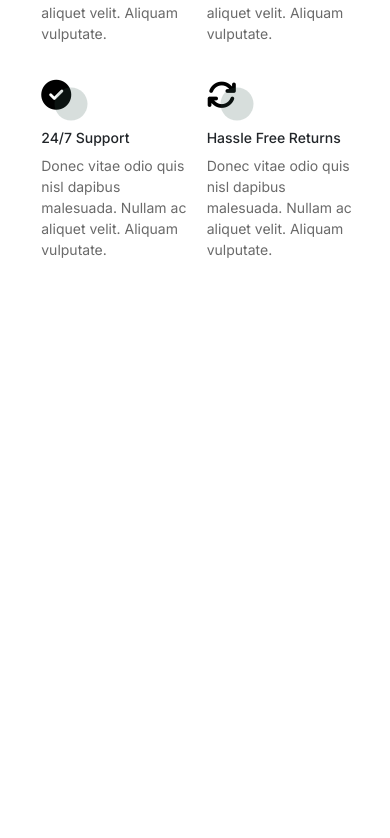
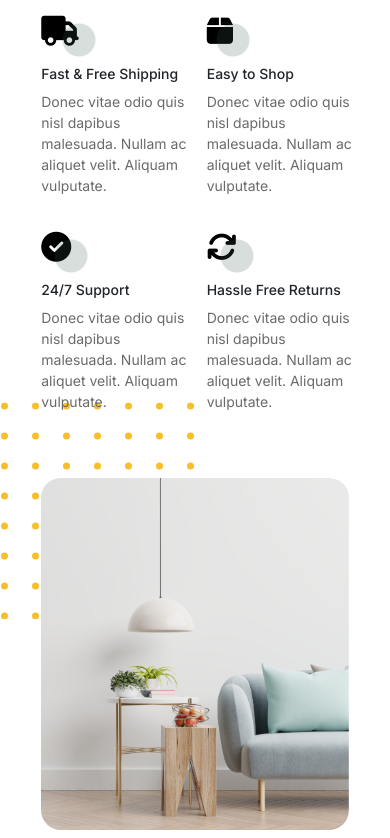
Before and after one commit to TaRek-ElSayed02/E-Commerce-Furni., a React (Create React App) app: page / in a window 390 px wide. Shown: the part 3235-4073 px from the top of the page. Before the commit the page ends 3539 px from the top, so only its background shows below. Built offline with nearby package versions, Linux system fonts and the light colour scheme.

Commit message:
complete why us section & modify some issues in responsive

```diff
--- a/src/App.css
+++ b/src/App.css
@@ -16,3 +16,10 @@
     margin-bottom: 150px;
    }
 }
+
+@media screen and (width: 2560px) {
+    .App{
+     height: 70vh;
+     margin-bottom: 150px;
+    }
+ }
--- a/src/component/Whyus.js
+++ b/src/component/Whyus.js
@@ -1,19 +1,21 @@
 import React from "react";
 import "./whyus.css";
+import whyUsImage from "../component/why-choose-us-img.jpg";
+import dots from "../component/dots-yellow.svg";
 
 
 const Whyus = () => {
 
     return (
 
-        <div className="whyus py-2 mt-5 row ">
-            <div className="choose col-lg-6 col-md-12 col-sm-12 col-xs-3">
+        <div style={{marginTop:"200px" }} className="whyus  py-2 row ">
+            <div className="choose col-lg-6 col-md-12 col-sm-12 col-xs-12">
                 <h2 className="choosetitle">Why Choose Us</h2>
                 <p className="choosedescription mb-5">Donec vitae odio quis nisl dapibus malesuada. Nullam ac aliquet velit. Aliquam vulputate velit imperdiet dolor tempor tristique.</p>
 
                 <div className="pros">
                     <div className="pro-cards ">
-                         <i class="fa-solid fa-truck"></i>
+                        <i class="fa-solid fa-truck"></i>
                         <h3>Fast & Free Shipping</h3>
                         <p>Donec vitae odio quis nisl dapibus malesuada. Nullam ac aliquet velit. Aliquam vulputate.</p>
                     </div>
@@ -33,9 +35,15 @@ const Whyus = () => {
                         <p>Donec vitae odio quis nisl dapibus malesuada. Nullam ac aliquet velit. Aliquam vulputate.</p>
                     </div>
                 </div>
+            </div>
 
 
+            <div className="whyus-image col-lg-6 col-md-12 col-sm-12 col-xs-12">
+                <img src={whyUsImage} alt='Why us section image' />
+
             </div>
+
+
         </div>
 
     )
--- a/src/component/whyus.css
+++ b/src/component/whyus.css
@@ -1,3 +1,10 @@
+
+
+.whyus{
+    padding-top: 100px;
+    /* margin-top: 150px; */
+}
+
 .choose {
     text-align: left;
     font-family: "Inter", sans-serif;
@@ -61,6 +68,33 @@
     z-index: 1;
 }
 
+.whyus-image {
+    position: relative; /* Ensures the pseudo-element is positioned relative to this container */
+    display: flex;
+    justify-content: flex-end;
+}
+
+.whyus-image img {
+    width: 83%;
+    border-radius: 20px;
+    position: relative; /* Keeps the image positioned normally */
+}
+
+.whyus-image::before {
+    position: absolute;
+    content: "";
+    width: 255px;
+    height: 217px;
+    background-image: url(./dots-yellow.svg);
+    background-repeat: no-repeat;
+    background-size: contain;
+    transform: translate(-147%, -40%);
+    z-index: -1;
+}
+
+
+
+
 @media screen and (max-width: 430px) {
     .pro-cards {
         width: 43%;
@@ -71,3 +105,25 @@
         width: 40%;
     }
 }
+
+
+@media screen and (max-width: 1024px) { /* Ensure proper spacing */
+    .whyus-image::before {
+        transform: translate(-90%, -40%);
+    }
+}
+@media screen and (max-width: 768px) {
+    .whyus-image {
+        display: flex; /* Make the parent a flex container */
+        justify-content: flex-start; /* Align image to the left */
+    }
+
+    .whyus-image img {
+        width: 100%;
+        margin-top:30px ;
+    }
+    .whyus-image::before {
+        transform: translate(-40%, -21%);
+    }
+
+}
```
Also changed, not shown: src/component/dots-yellow.svg (added), src/component/why-choose-us-img.jpg (added).
